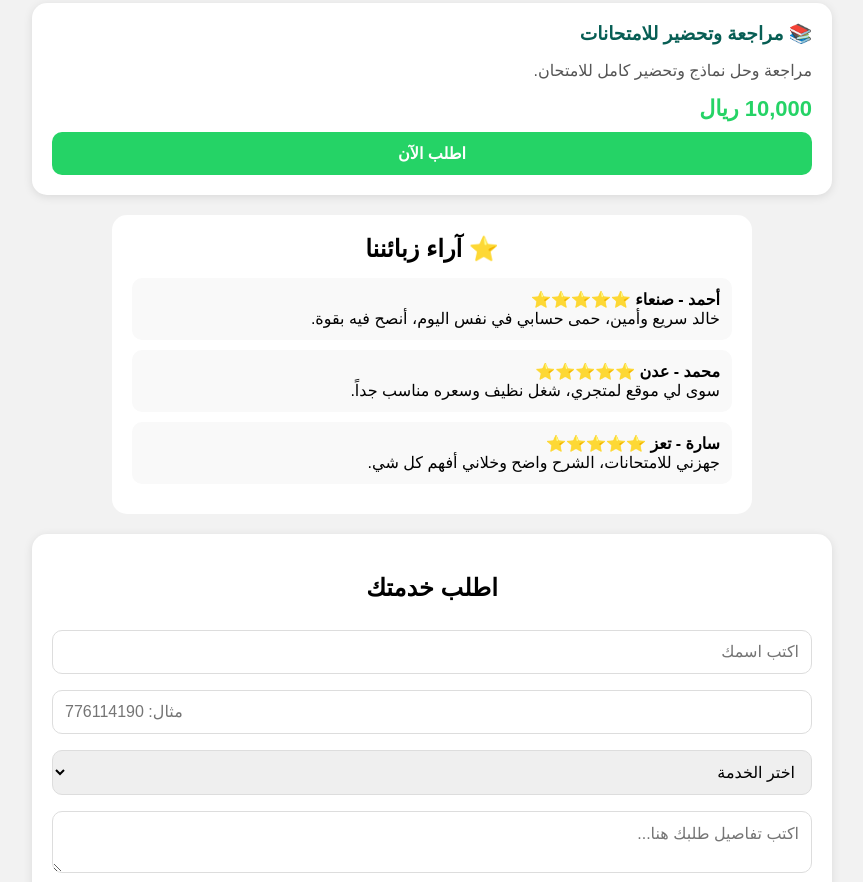
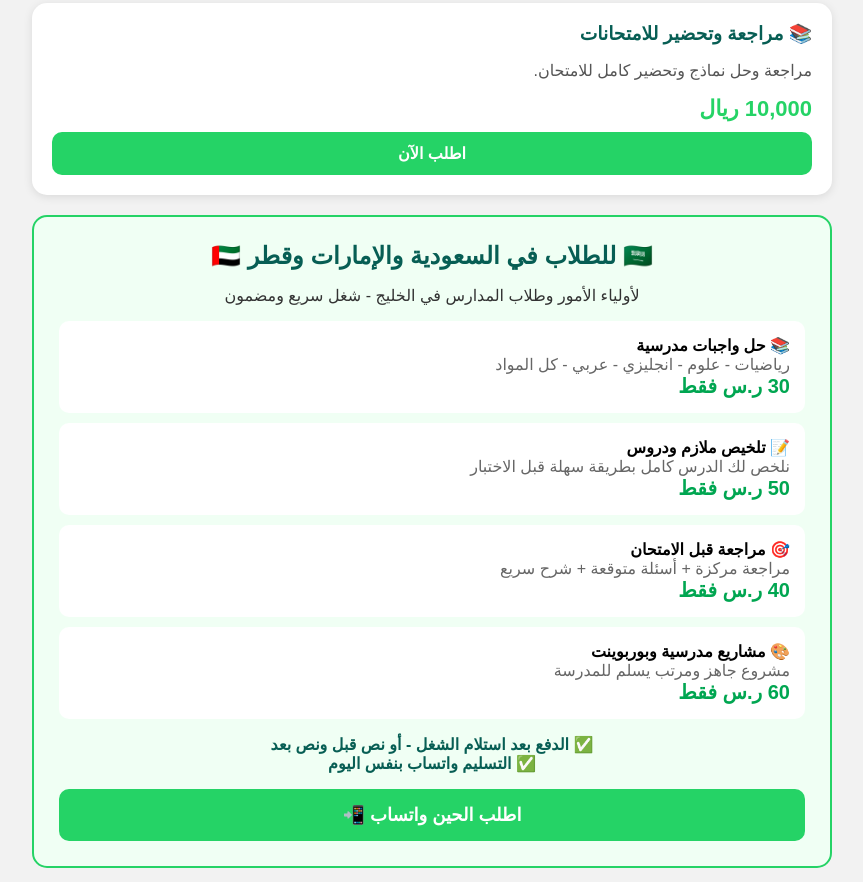
Before and after one commit to akhalidmohemed200-sys/akhalidmohemed200-sys.github.io, a plain HTML site: page index.html in a window 1280 px wide. Shown: the part 710-1592 px from the top of the page, without its empty margins (208-1071 px from the left). Drawn offline with Linux system fonts and the light colour scheme.

Commit message:
Update index.html

```diff
--- a/index.html
+++ b/index.html
@@ -57,8 +57,40 @@ input,select,textarea{width:100%;padding:12px;margin:8px 0;border:1px solid #ddd
 <div class="price">10,000 ريال</div>
 <button class="btn" onclick="order('مراجعة وتحضير للامتحانات')">اطلب الآن</button>
 </div>
+  <div style="background:#f0fff4;padding:25px;border-radius:15px;margin:20px 0;border:2px solid #25D366;text-align:center">
+<h2 style="color:#075e54;margin:0">🇸🇦 للطلاب في السعودية والإمارات وقطر 🇦🇪</h2>
+<p style="color:#333;font-size:16px">لأولياء الأمور وطلاب المدارس في الخليج - شغل سريع ومضمون</p>
 
-<div style="background:white;max-width:600px;margin:20px auto;padding:20px;border-radius:15px;text-align:center">
+<div style="background:white;padding:15px;border-radius:10px;margin:10px 0;text-align:right">
+<b>📚 حل واجبات مدرسية</b><br>
+<span style="color:#666">رياضيات - علوم - انجليزي - عربي - كل المواد</span><br>
+<b style="color:#00a651;font-size:20px">30 ر.س فقط</b>
+</div>
+
+<div style="background:white;padding:15px;border-radius:10px;margin:10px 0;text-align:right">
+<b>📝 تلخيص ملازم ودروس</b><br>
+<span style="color:#666">نلخص لك الدرس كامل بطريقة سهلة قبل الاختبار</span><br>
+<b style="color:#00a651;font-size:20px">50 ر.س فقط</b>
+</div>
+
+<div style="background:white;padding:15px;border-radius:10px;margin:10px 0;text-align:right">
+<b>🎯 مراجعة قبل الامتحان</b><br>
+<span style="color:#666">مراجعة مركزة + أسئلة متوقعة + شرح سريع</span><br>
+<b style="color:#00a651;font-size:20px">40 ر.س فقط</b>
+</div>
+
+<div style="background:white;padding:15px;border-radius:10px;margin:10px 0;text-align:right">
+<b>🎨 مشاريع مدرسية وبوربوينت</b><br>
+<span style="color:#666">مشروع جاهز ومرتب يسلم للمدرسة</span><br>
+<b style="color:#00a651;font-size:20px">60 ر.س فقط</b>
+</div>
+
+<p style="color:#075e54;font-weight:bold">✅ الدفع بعد استلام الشغل - أو نص قبل ونص بعد<br>✅ التسليم واتساب بنفس اليوم</p>
+
+<a href="https://wa.me/967776114190?text=هلا، أبغى خدمة لولدي / بنتي في المدرسة" style="display:block;background:#25D366;color:white;padding:15px;border-radius:10px;text-decoration:none;font-size:18px;font-weight:bold">اطلب الحين واتساب 📲</a>
+</div>
+
+  <div style="background:white;max-width:600px;margin:20px auto;padding:20px;border-radius:15px;text-align:center">
 <h2 style="margin:0 0 15px 0">⭐ آراء زبائننا</h2>
 <div style="background:#f9f9f9;padding:12px;border-radius:10px;margin-bottom:10px;text-align:right">
 <b>أحمد - صنعاء ⭐⭐⭐⭐⭐</b><br>
```
